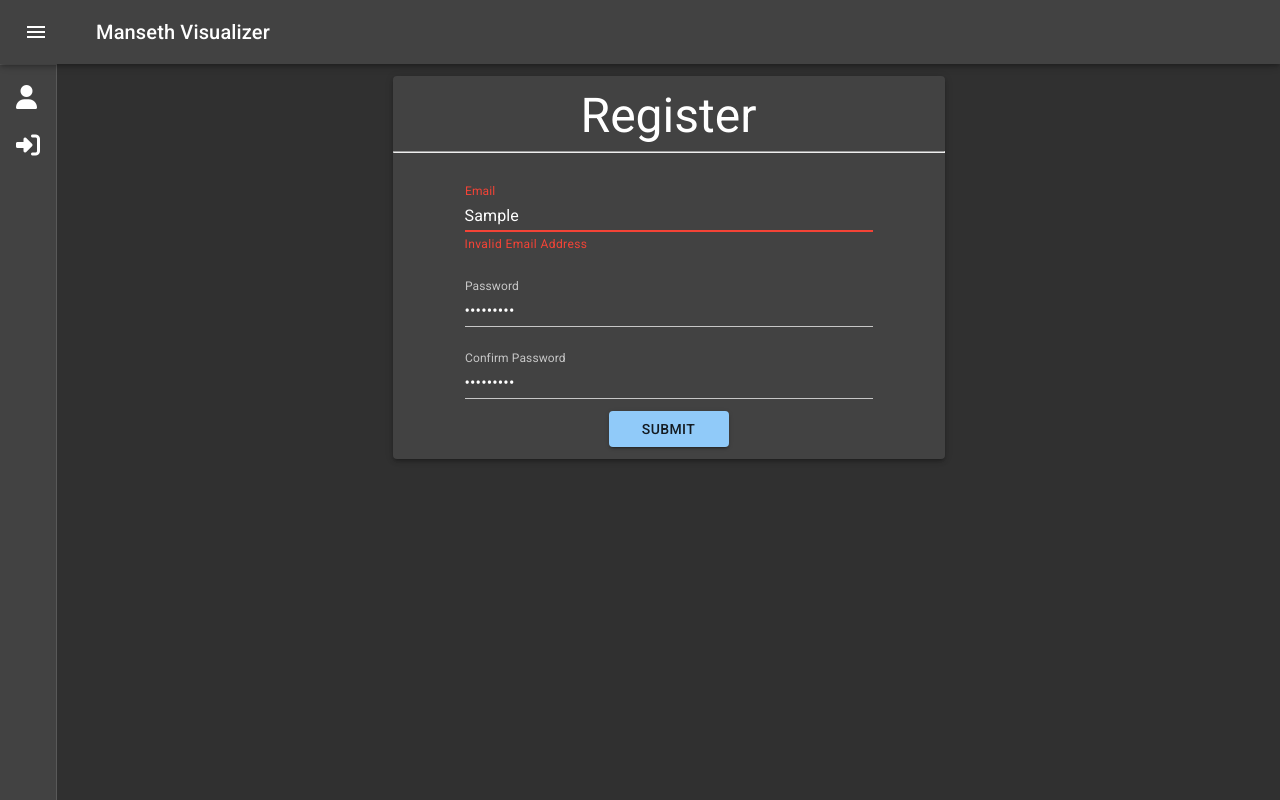
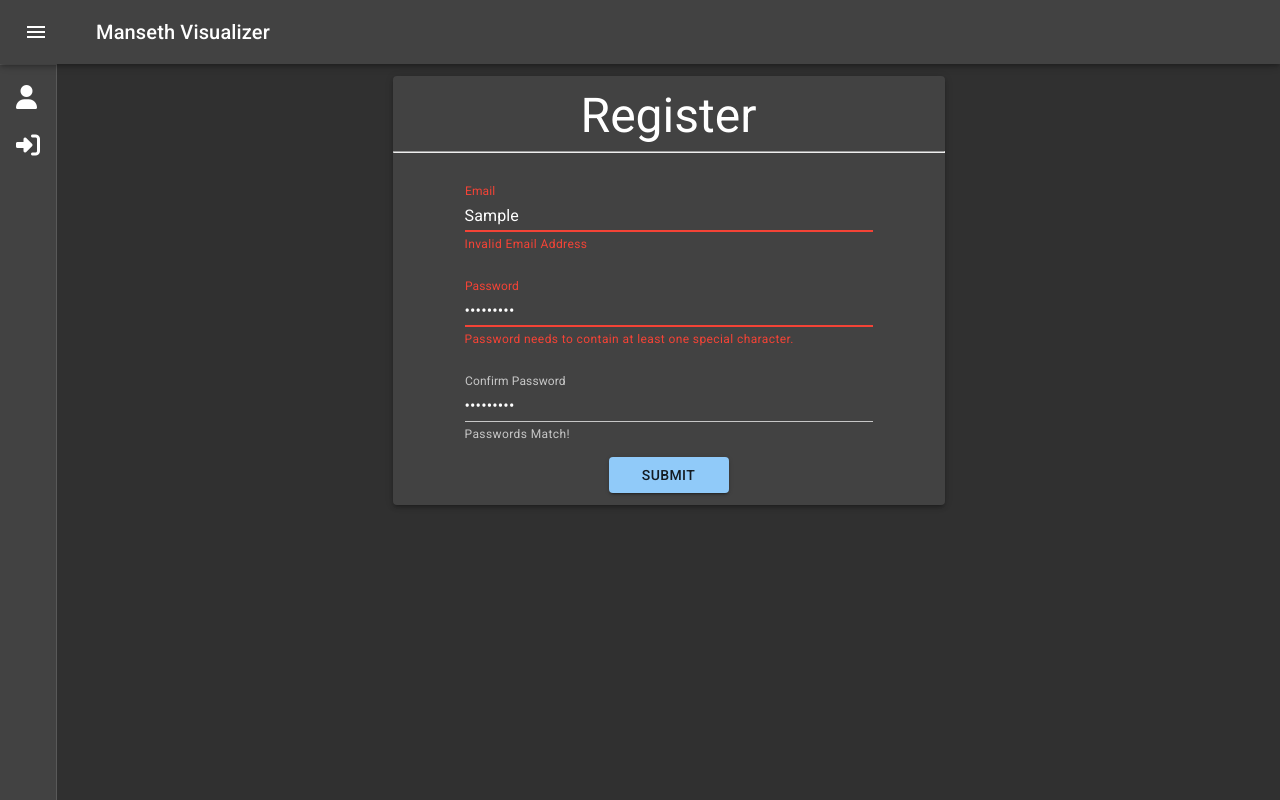
Before and after one commit to ChaseManseth/Manseth-Visualizer2, a React (Create React App) app in the folder client/: page /register in a window 1280 px wide. Both pictures are taken after typing "Sample", "Sample123", "Sample123" into the empty fields and a click on the button "SUBMIT". Built offline with nearby package versions, Linux system fonts and the light colour scheme.

Commit message:
Register Page complete, next I need to make the axios call to the backend

```diff
--- /dev/null
+++ b/client/src/components/form/confirmPassword.js
@@ -0,0 +1,72 @@
+// Author: Chase Manseth
+// Date: 2/8/2020
+import React from 'react';
+import { observer } from 'mobx-react';
+import { TextField } from '@material-ui/core';
+
+const ConfirmPasswordField = observer(class ConfirmPasswordField extends React.Component {
+    constructor(props) {
+        super(props);
+
+        this.state = {
+            confirmPassword: null,
+            same: false
+        };
+    }
+
+    // Seeing if the passwords match
+    comparePassword = (confirmPassword) => {
+        let password = this.props.passwordState.password;
+        if(password === confirmPassword) {
+            // Change state and notify parent
+            this.setState({same: true});
+            this.props.passwordState.validConfirm = true;
+        } else {
+            this.setState({same: false});
+            this.props.passwordState.validConfirm = false;
+        }
+    }
+
+    handleConfirmPasswordChange = (password) => {
+        this.setState({confirmPassword: password});
+        // Check if the passwords are the same
+        this.comparePassword(password);
+    }
+
+
+    render() {
+        // First time
+        if(this.state.confirmPassword === null) {
+            return (
+                <TextField type="password" id="confirmPassword" label="Confirm Password" fullWidth
+                    onChange={(event) => this.handleConfirmPasswordChange(event.target.value)}
+                    value={this.state.confirmPassword == null ? '' : this.state.confirmPassword}
+                />
+            );
+        }
+
+        // Passwords are not the same
+        else if(!this.state.same ) {
+            return (
+                <TextField type="password" id="confirmPassword" label="Confirm Password" fullWidth error
+                    onChange={(event) => this.handleConfirmPasswordChange(event.target.value)}
+                    value={this.state.confirmPassword == null ? '' : this.state.confirmPassword}
+                    helperText='Passwords do not match!'
+                />
+            );
+        }
+
+        // Passwords are the same
+        else {
+            return (
+                <TextField type="password" id="confirmPassword" label="Confirm Password" fullWidth
+                    onChange={(event) => this.handleConfirmPasswordChange(event.target.value)}
+                    value={this.state.confirmPassword == null ? '' : this.state.confirmPassword}
+                    helperText='Passwords Match!'
+                />
+            );
+        }
+    }
+});
+
+export default ConfirmPasswordField;
--- a/client/src/components/form/emailWithRegex.js
+++ b/client/src/components/form/emailWithRegex.js
@@ -1,3 +1,5 @@
+// Author: Chase Manseth
+// Date: 2/8/2020
 import React from 'react';
 import { observer } from 'mobx-react';
 import { TextField } from '@material-ui/core';
@@ -21,7 +23,7 @@ const EmailRegexCheck = observer(class EmailRegexCheck extends React.Component {
         // console.log('Email Test: ', validEmail, pattern.exec(email));
         if(validEmail) {
             this.setState({validEmail: validEmail});
-            this.props.registerState.validEmail = validEmail;
+            this.props.emailState.validEmail = validEmail;
         } else {
             this.setState({validEmail: false});
             this.setState({errorText: 'Invalid Email Address'});
@@ -29,12 +31,13 @@ const EmailRegexCheck = observer(class EmailRegexCheck extends React.Component {
 
         this.setState({email: email});
 
-        this.props.registerState.email = email;
+        this.props.emailState.email = email;
     }
 
     ////////////////////////////////////////////////////////////////////////////////
     ////////////////////////////////////////////////////////////////////////////////
     // TODO: Need to check if email already exists in DB
+    // Also generalize this component to allow reuse in other pages
     ////////////////////////////////////////////////////////////////////////////////
     ////////////////////////////////////////////////////////////////////////////////
 
--- /dev/null
+++ b/client/src/components/form/passwordField.js
@@ -0,0 +1,133 @@
+// Author: Chase Manseth
+// Date: 2/8/2020
+import React from 'react';
+import { observer } from 'mobx-react';
+import { TextField } from '@material-ui/core';
+
+// The function to validate a password
+// This function will return error numbers if the password doesn't match certain criteria
+// Return Value Meaning -
+// 0 - Valid Password
+// 1 - Password length is too short
+// 2 - Password is missing a capital letter
+// 4 - Password is missing a special character
+function validatePassword(password) {
+    const minPasswordLength = 8;
+    var result = 0;
+    var captialRegex = new RegExp('.*[A-Z].*');
+    var specialRegex = new RegExp('.*[^A-Za-z0-9].*');
+
+    // Checking Length
+    if(password.length < minPasswordLength) {
+        result += 1;
+    }
+
+    // Checking Capital Character
+    if(!captialRegex.test(password)) {
+        result += 2;
+    }
+
+    // Checking for special character
+    // Negative Match
+    if(!specialRegex.test(password)) {
+        result += 4;
+    }
+
+    return result;
+};
+
+
+// This is the main React Class for the Registration Password TextField
+const PasswordField = observer(class PasswordField extends React.Component {
+    constructor(props) {
+        super(props);
+
+        this.state = {
+            password: null,
+            validPassword: false,
+            errorText: ''
+        };
+    }
+
+    handlePasswordChange = (password) => {
+        var validResult = validatePassword(password);
+
+        // If password passes all requirements then
+        if(validResult == 0) {
+            // Notify the parent and change valid state
+            this.props.passwordState.validPassword = true;
+
+            this.setState({
+                validPassword: true,
+                errorText: ''
+            });
+        } else {
+            var bitPos = 0;
+            var errorMsg = '';
+            // Get the error values and print a meaningful error message
+            while(validResult > 0) {
+                if(validResult % 2 == 1) {
+
+                    // Short Length Error
+                    switch(bitPos) {
+                        case 0: errorMsg += 'Password is too short.\n'; break;
+                        case 1: errorMsg += 'Password needs to contain at least one capital letter.\n'; break;
+                        case 2: errorMsg += 'Password needs to contain at least one special character.\n'; break;
+                    }
+                }
+                bitPos++;
+                validResult = validResult >> 1;
+            }
+
+
+            // Notify the parent and change valid state
+            this.props.passwordState.validPassword = false;
+
+            this.setState({
+                errorText: errorMsg,
+                validPassword: false
+            });
+        }
+
+        // Let parent know password
+        this.props.passwordState.password = password;
+        this.setState({password: password});
+    }
+
+    render() {
+        // Handling error
+        if(this.state.password !== null && !this.state.validPassword) {
+            return (
+                <TextField type="password" id="password" label="Password" fullWidth error
+                    onChange={(event) => this.handlePasswordChange(event.target.value)}
+                    value={this.state.password == null ? '' : this.state.password}
+                    helperText={this.state.errorText}
+                />
+            );
+        }
+        // Valid
+        else if(this.state.password !== null && this.state.validPassword) {
+            return (
+                <TextField type="password" id="password" label="Password" fullWidth
+                    onChange={(event) => this.handlePasswordChange(event.target.value)}
+                    value={this.state.password == null ? '' : this.state.password}
+                    helperText='Password looks good!'
+                />
+            );
+        }
+
+        // Nothing has happened yet
+        else {
+            return (
+                <TextField type="password" id="password" label="Password" fullWidth
+                    onChange={(event) => this.handlePasswordChange(event.target.value)}
+                    value={this.state.password == null ? '' : this.state.password}
+                />
+            );
+        }
+    }
+
+
+});
+
+export default PasswordField;
--- a/client/src/components/navbar/guestNavBar.js
+++ b/client/src/components/navbar/guestNavBar.js
@@ -1,3 +1,5 @@
+// Author: Chase Manseth
+// Date: 2/6/2020
 import React from 'react';
 import clsx from 'clsx';
 import { makeStyles, useTheme } from '@material-ui/core/styles';
--- a/client/src/pages/register.js
+++ b/client/src/pages/register.js
@@ -6,6 +6,8 @@ import { observer } from 'mobx-react';
 
 // Component imports
 import EmailRegexCheck from '../components/form/emailWithRegex';
+import PasswordField from '../components/form/passwordField';
+import ConfirmPasswordField from '../components/form/confirmPassword';
 
 const styles = theme => ({
     title: {
@@ -22,13 +24,16 @@ const Register = observer(class Register extends React.Component {
             email: null,
             validEmail: false,
             password: null,
+            validPassword: false,
             validConfirm: false,
         };
 
         // decorating objects in the state we want to observe
         decorate(registerState, {
             email: observable,
+            validEmail: observable,
             password: observable,
+            validPassword: observable,
             validConfirm: observable,
          });
 
@@ -38,9 +43,15 @@ const Register = observer(class Register extends React.Component {
     }
 
 
+    // This function checks to make sure everything is valid then makes an axios
+    // call to the register endpoint
+    handleSubmit = () => {
+        let state = this.state.registerState;
 
-    handleChangeEmail = (email) => {
-        console.log('parent got', email);
+        if(state.validEmail && state.validPassword && state.validConfirm) {
+            // TODO Make the axios call
+            console.log(state.email + ' ' + state.password);
+        }
     }
 
     render() {
@@ -61,17 +72,17 @@ const Register = observer(class Register extends React.Component {
                         {/* Email */}
                         <Grid item xs={9}>
                             {/* <TextField id="email" label="Email" fullWidth /> */}
-                            <EmailRegexCheck registerState={this.state.registerState} />
+                            <EmailRegexCheck emailState={this.state.registerState} />
                         </Grid>
 
                         {/* Password */}
                         <Grid item xs={9}>
-                            <TextField type="password" id="password" label="Password" fullWidth />
+                            <PasswordField passwordState={this.state.registerState} />
                         </Grid>
 
                         {/* Confirm Password */}
                         <Grid item xs={9}>
-                            <TextField type="password" id="confirmPassword" label="Confirm Password" fullWidth />
+                            <ConfirmPasswordField passwordState={this.state.registerState} />
                         </Grid>
                     </Grid>
 
@@ -80,7 +91,9 @@ const Register = observer(class Register extends React.Component {
                     <Grid container spacing={3} alignItems="center" justify="center">
                         {/* Submit Form */}
                         <Grid item xs={3}>
-                            <Button variant="contained" color="primary" fullWidth>
+                            <Button variant="contained" color="primary" fullWidth
+                                onClick={this.handleSubmit}
+                            >
                                 Submit
                             </Button>
                         </Grid>
```
